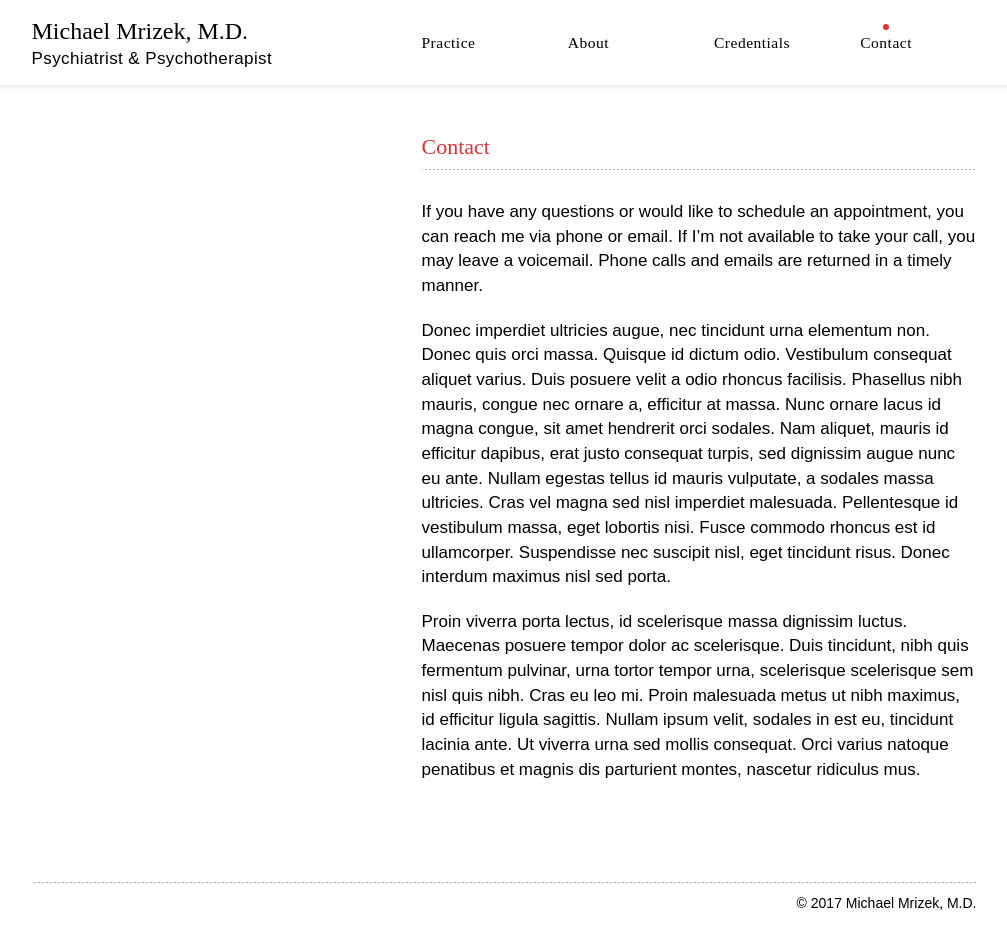
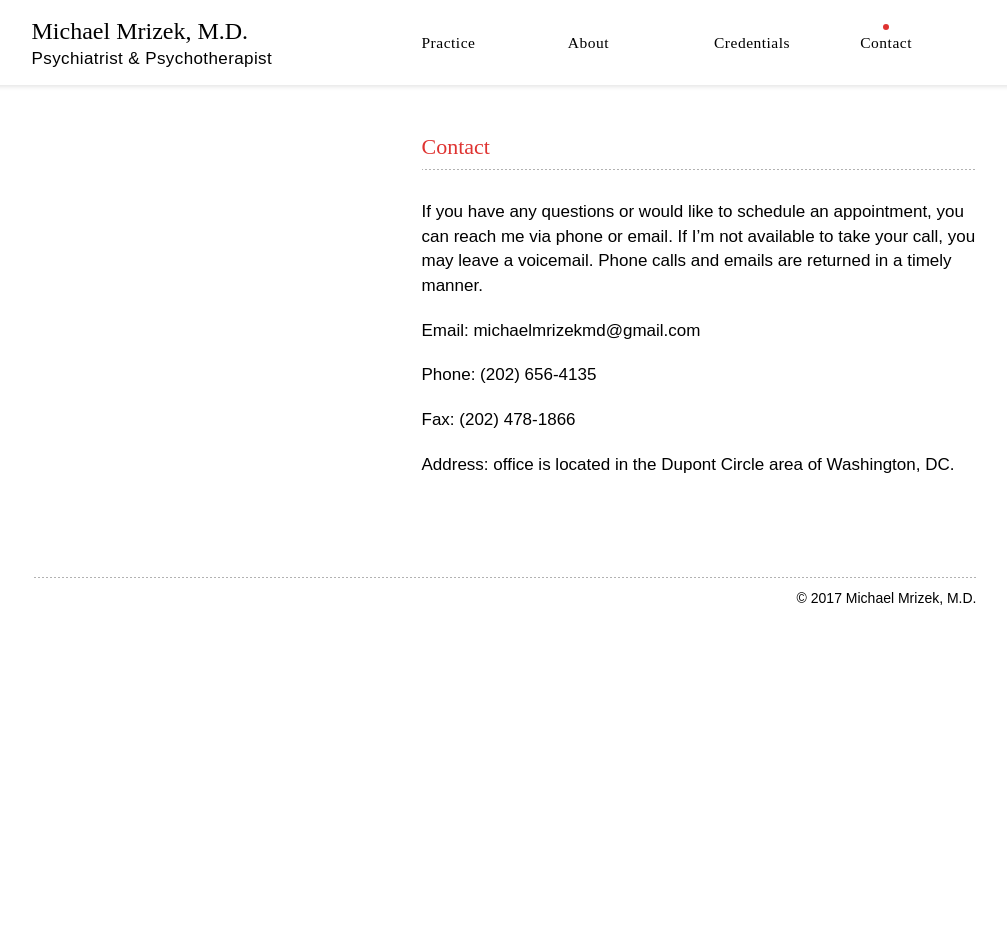
Before and after one commit to carolineportugal/michaelmrizekmd, a Jekyll site: the page built from contact/index.html, in a window 1280 px wide and 943 px high. Shown: the whole window, without its empty margins (136-1143 px from the left). Built offline with Jekyll 4.4.1, drawn with Linux system fonts in a browser that asks for light colours; nearby versions of some CDN libraries; some web fonts are replaced.

Commit message:
building contact

```diff
--- a/about/index.html
+++ b/about/index.html
@@ -9,7 +9,7 @@ title: About
     <div class="row">
 
       <div class="col-sm-4 col-sm-offset-1">
-        <img src="{{ site.baseurl}}/media/about-pic.jpg" class="img-about">
+        <img src="{{ site.baseurl}}/media/about-pic.jpg" class="img-left">
       </div>
 
       <div class="col-sm-6 col-sm-offset-0">
--- a/contact/index.html
+++ b/contact/index.html
@@ -15,10 +15,11 @@ title: Contact
             <div class="divider"></div>
           </div>
           <p>If you have any questions or would like to schedule an appointment, you can reach me via phone or email. If I’m not available to take your call, you may leave a voicemail. Phone calls and emails are returned in a timely manner.</p>
-
-          <p>Donec imperdiet ultricies augue, nec tincidunt urna elementum non. Donec quis orci massa. Quisque id dictum odio. Vestibulum consequat aliquet varius. Duis posuere velit a odio rhoncus facilisis. Phasellus nibh mauris, congue nec ornare a, efficitur at massa. Nunc ornare lacus id magna congue, sit amet hendrerit orci sodales. Nam aliquet, mauris id efficitur dapibus, erat justo consequat turpis, sed dignissim augue nunc eu ante. Nullam egestas tellus id mauris vulputate, a sodales massa ultricies. Cras vel magna sed nisl imperdiet malesuada. Pellentesque id vestibulum massa, eget lobortis nisi. Fusce commodo rhoncus est id ullamcorper. Suspendisse nec suscipit nisl, eget tincidunt risus. Donec interdum maximus nisl sed porta.</p>
-
-          <p>Proin viverra porta lectus, id scelerisque massa dignissim luctus. Maecenas posuere tempor dolor ac scelerisque. Duis tincidunt, nibh quis fermentum pulvinar, urna tortor tempor urna, scelerisque scelerisque sem nisl quis nibh. Cras eu leo mi. Proin malesuada metus ut nibh maximus, id efficitur ligula sagittis. Nullam ipsum velit, sodales in est eu, tincidunt lacinia ante. Ut viverra urna sed mollis consequat. Orci varius natoque penatibus et magnis dis parturient montes, nascetur ridiculus mus.</p>
+          <p>Email: michaelmrizekmd@gmail.com</p>
+          <p>Phone: (202) 656-4135</p>
+          <p>Fax: (202) 478-1866</p>
+          <p>Address: office is located in the Dupont Circle area of Washington, DC.
+</p>
 
       </div>
       </div>
--- a/css/main.scss
+++ b/css/main.scss
@@ -46,7 +46,7 @@ section{
     color:$link-color;
   }
 
-  .img-about{
+  .img-left{
     margin-top:7rem;
     max-width:100%;
   }
```
Also changed, not shown: 2 other files.
